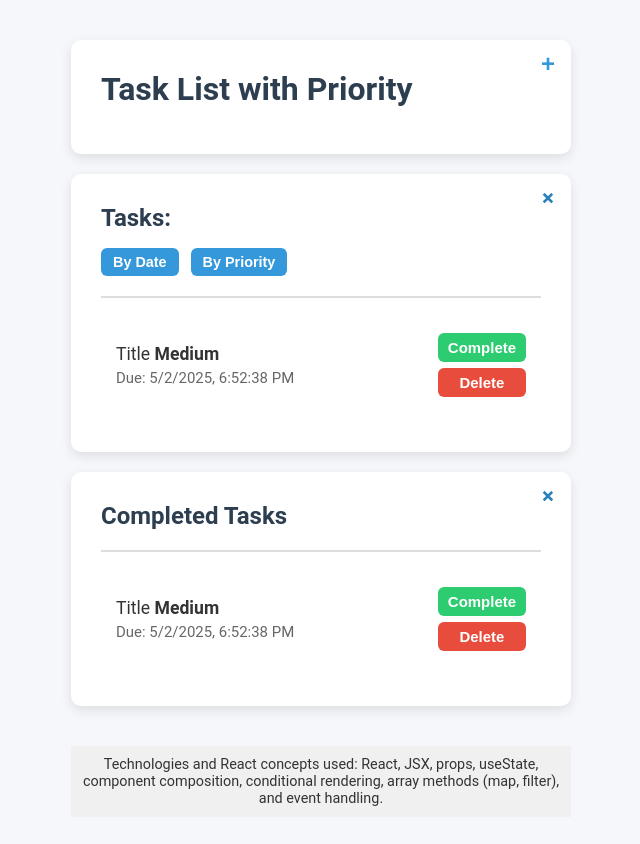
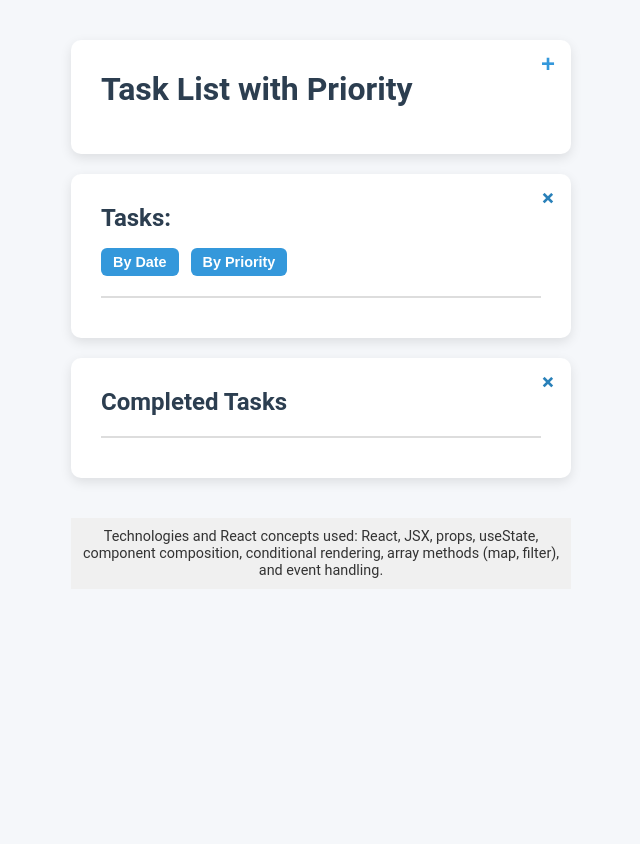
Before and after one commit to Dmitry-1408/taskList_react, a React app: page / in a window 1280 px wide. Shown: the top 844 px of the page, without its empty margins (319-959 px from the left). After the commit the page ends 800 px from the top, so only its background shows below. Built offline with nearby package versions, Linux system fonts and the light colour scheme; the HTML template or start-up script is replaced by a standard one.

Commit message:
Делим массив задач на активные и выполненные

```diff
--- a/src/App.jsx
+++ b/src/App.jsx
@@ -22,6 +22,9 @@
   }
 
   console.log(tasks);
+
+  const activeTasks = tasks.filter((task) => !task.complited);
+  const complitedTasks = tasks.filter((task) => task.complited);
 
   /* логика работы приложения */
   return (
@@ -52,7 +55,7 @@
           <button className="sort-button">By Date</button>
           <button className="sort-button">By Priority</button>
         </div>
-        {openSection.task && <TaskList />}
+        {openSection.task && <TaskList activeTasks={activeTasks} />}
       </div>
 
       {/* 3 task */}
@@ -103,7 +106,7 @@
       <select value={priority} onChange={(e) => setPriority(e.target.value)}>
         <option value="High">High</option>
         <option value="Medium">Medium</option>
-        <option value="Lov">Lov</option>
+        <option value="Low">Low</option>
       </select>
       <input
         type="datetime-local"
@@ -117,10 +120,13 @@
 }
 
 /* 2 task */
-function TaskList() {
+function TaskList({ activeTasks }) {
+  console.log(activeTasks);
   return (
     <ul className="task-list">
-      <TaskItem />
+      {activeTasks.map((task) => (
+        <TaskItem task={task} key={task.id}/>
+      ))}
     </ul>
   );
 }
@@ -129,19 +135,23 @@
 function CompletedTaskList() {
   return (
     <ul className="completed-task-list">
-      <TaskItem />
+      {/* <TaskItem /> */}
     </ul>
   );
 }
 
-function TaskItem() {
+function TaskItem({ task }) {
+  const { title, priority, deadLine, id } = task;
+
   return (
-    <li className="task-item">
+    <li className={`task-item ${priority.toLowerCase()}`}>
       <div className="task-info">
         <div>
-          Title <strong>Medium</strong>
+          {title} <strong>{priority}</strong>
         </div>
-        <div className="task-deadline">Due: {new Date().toLocaleString()}</div>
+        <div className="task-deadline">
+          Due: {new Date(deadLine).toLocaleString()}
+        </div>
       </div>
       <div className="task-buttons">
         <button className="complete-button">Complete</button>
```
Also changed, not shown: src/index.css (+5 -2 lines).
